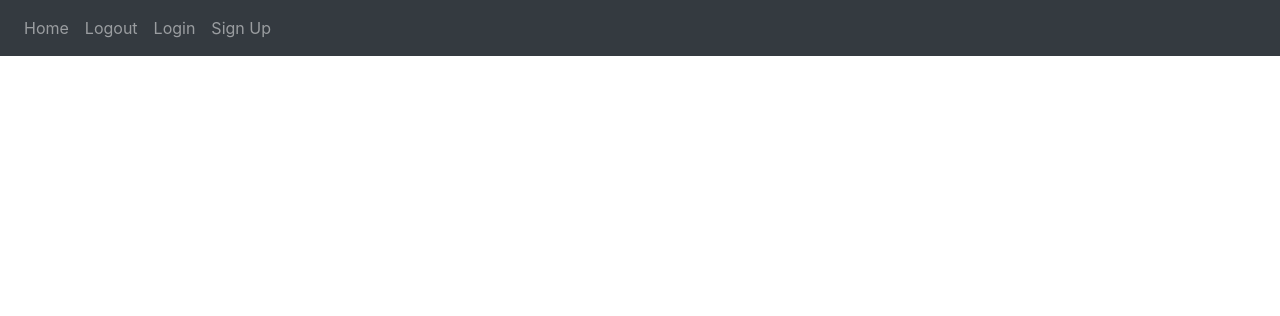
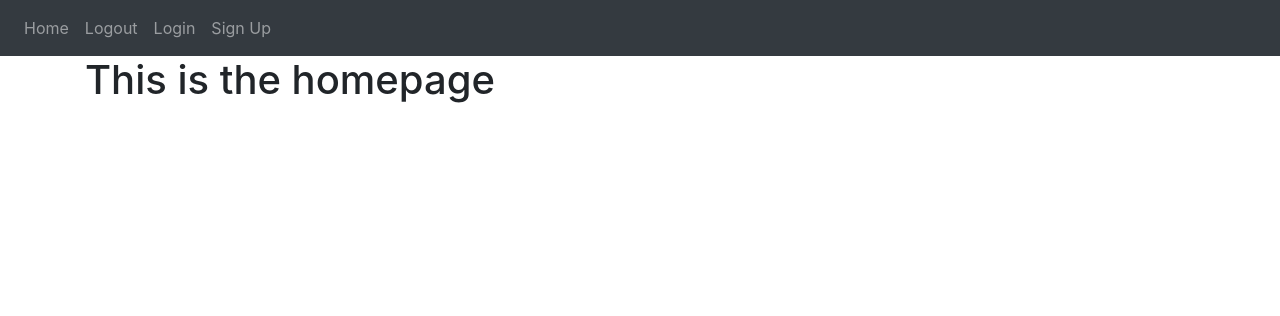
Before and after one commit to SaidNivek/notes-python-flask, a Flask app: page / in a window 1280 px wide. Shown: the top 316 px of the page. Run offline with Flask 2, Linux system fonts and the light colour scheme; some libraries are stand-ins or nearby versions.

Commit message:
Add files to templates, content block to base, dummy content to home

```diff
--- a/website/templates/base.html
+++ b/website/templates/base.html
@@ -42,6 +42,12 @@
       </div>
     </nav>
 
+    <div class="container">
+      {% block content %}
+      {% endblock %}
+    </div>
+
+
     <script
       src="https://code.jquery.com/jquery-3.2.1.slim.min.js"
       integrity="sha384-KJ3o2DKtIkvYIK3UENzmM7KCkRr/rE9/Qpg6aAZGJwFDMVNA/GpGFF93hXpG5KkN"
--- a/website/templates/home.html
+++ b/website/templates/home.html
@@ -1,2 +1,6 @@
 {% extends "base.html" %}
-{% block title %}Changed{% endblock %}
+{% block title %}Home{% endblock %}
+
+{% block content %}
+<h1>This is the homepage</h1>
+{% endblock %}
```
Also changed, not shown: website/templates/login.html (added), website/templates/sign_up.html (added).
